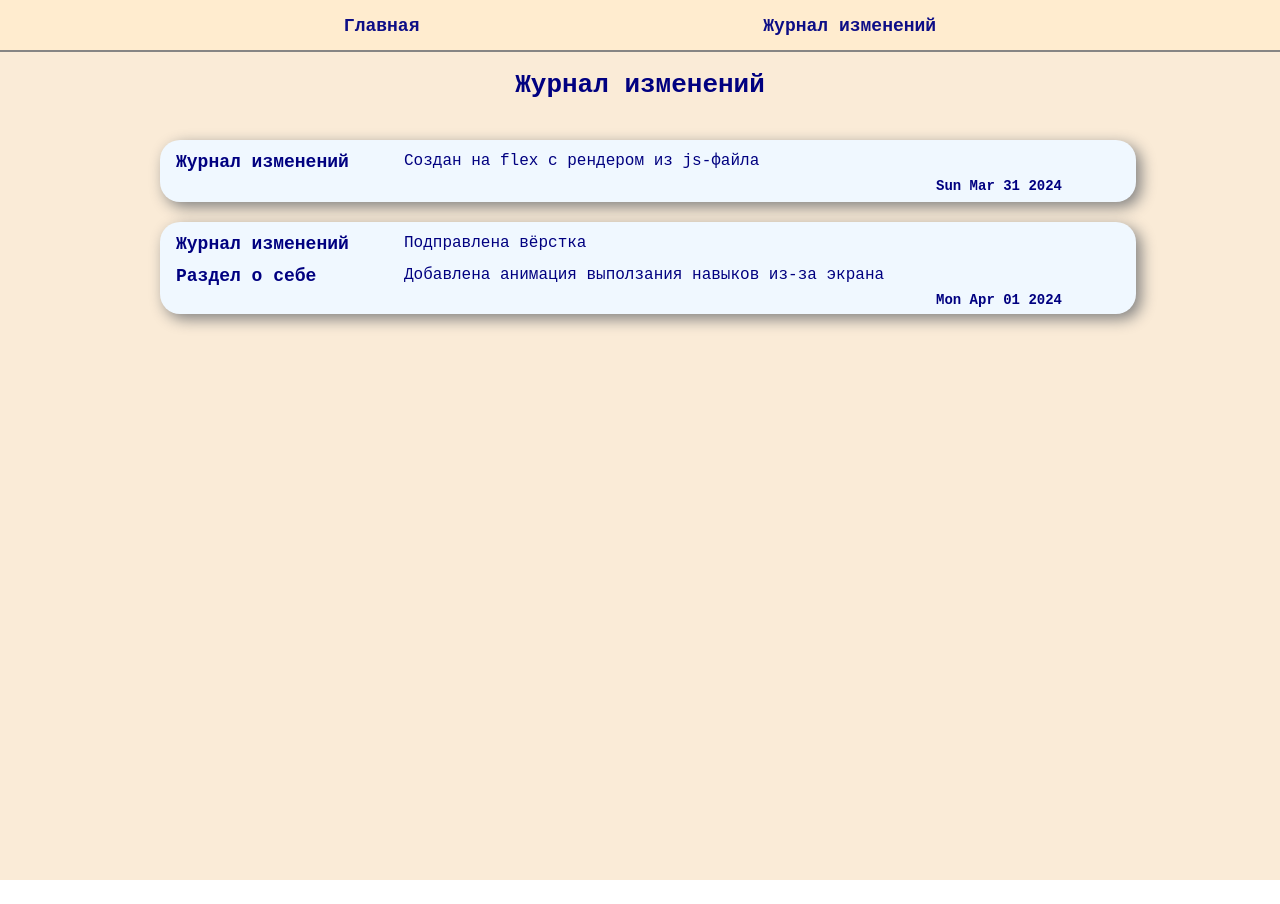
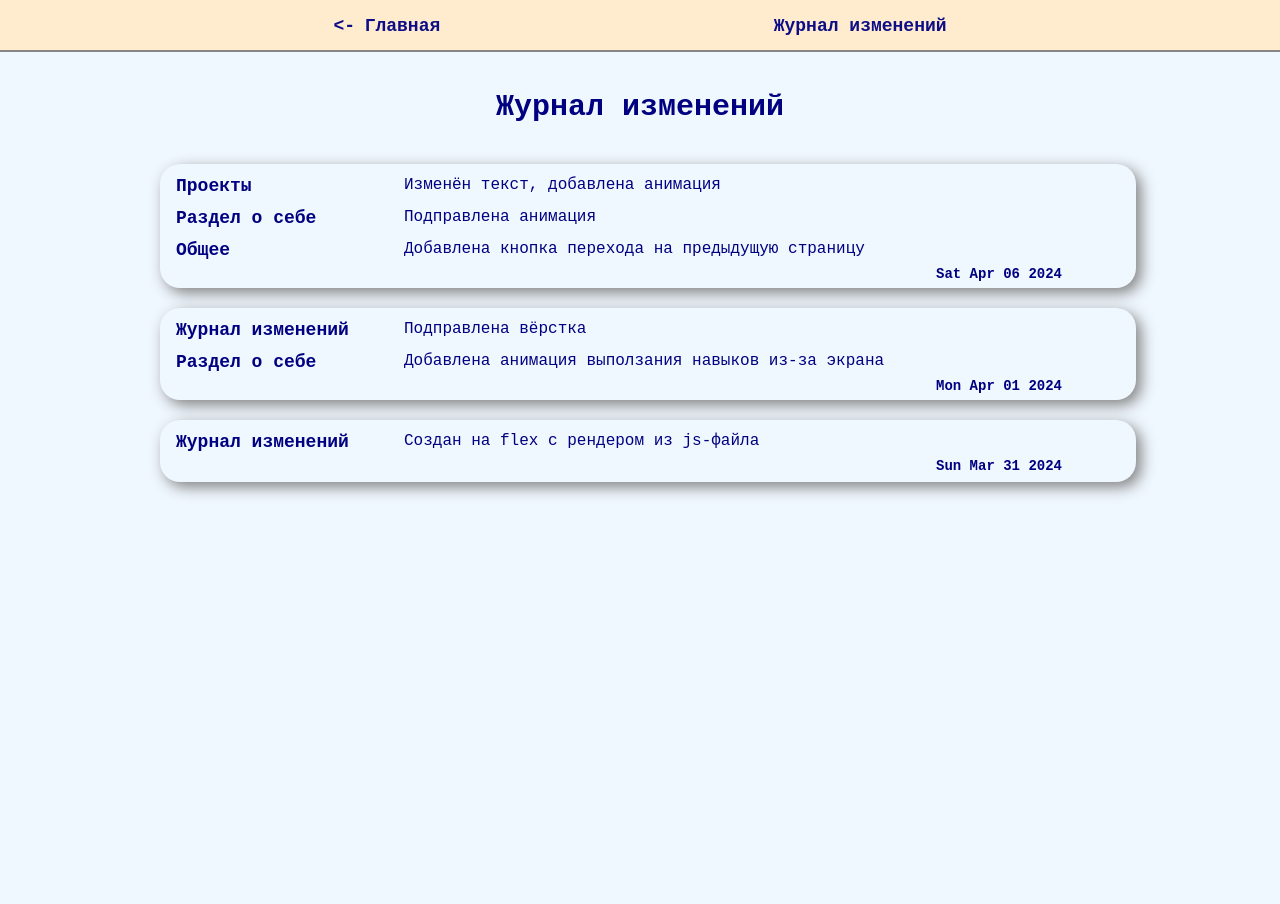
Before and after one commit to losevo/losevo.github.io, a React (Create React App) app in the folder frontend/: page /changelog in a window 1280 px wide. Before the commit the page ends 880 px from the top, so only its background shows below. Built offline with nearby package versions, Linux system fonts and the light colour scheme.

Commit message:
small fix

```diff
--- a/frontend/package.json
+++ b/frontend/package.json
@@ -11,6 +11,7 @@
     "axios": "^1.6.7",
     "classnames": "^2.5.1",
     "gh-pages": "^6.1.1",
+    "history": "^5.3.0",
     "i18next": "^23.10.0",
     "i18next-browser-languagedetector": "^7.2.0",
     "react": "^18.2.0",
--- a/frontend/src/elements/AboutMe.css
+++ b/frontend/src/elements/AboutMe.css
@@ -10,6 +10,8 @@
 
 .skills {
     width: 25vw;
+    transform: translateX(15vw);
+    opacity: 0;
 }
 
 .skills>h3 {
@@ -46,12 +48,12 @@
 .additional-skill {
     display: inline-block;
     margin: 0 auto;
-    transform: translateX(50vw);
 }
 
 .skills-active {
-    transition: all 0.75s linear;
-    transform: translateX(-50vw);
+    transition: all 0.5s linear;
+    opacity: 1;
+    transform: translateX(0);
 }
 
 @media screen and (max-width: 600px) {
--- a/frontend/src/elements/AboutMe.jsx
+++ b/frontend/src/elements/AboutMe.jsx
@@ -1,7 +1,9 @@
 import { useEffect, useRef, useState } from "react";
 import "./AboutMe.css";
 import { Link } from "react-router-dom";
-import * as cn from 'classnames';
+import cn from 'classnames';
+
+//todo Добавить проверку на наличие элемента
 
 const AboutMe = () => {
   const basicSkills = [
@@ -26,19 +28,21 @@ const AboutMe = () => {
   ];
 
   const [ isActive, setIsActive ] = useState(false);
-
   const divRef = useRef();
 
   useEffect(() => {
+    const handleScroll = () => {
+      if (divRef.current.getBoundingClientRect().bottom < 875) {
+        setIsActive(true);
+        return window.removeEventListener('scroll', handleScroll);
+      }
+      return;
+    }
+
     window.addEventListener('scroll', handleScroll);
   },[]);
 
-  const handleScroll = () => {
-    if (divRef.current.getBoundingClientRect().bottom < 875) {
-      setIsActive(true);
-      return window.removeEventListener('scroll', handleScroll);
-    }
-  }
+
 
   return (
     <div className="skills-page" id="about">
@@ -67,20 +71,19 @@ const AboutMe = () => {
             </span>
           </p>
         </div>
-        <div className="skills" ref={divRef}>
+        <div className={cn("skills",
+        {
+          'skills-active': isActive,
+        })} ref={divRef}>
           <h3> ЗНАЮ</h3>
-          <div className={cn("basic-skills", {
-            'skills-active': isActive,
-          })}
+          <div className="basic-skills"
           onScroll={e => console.log('scroll')}>
             {basicSkills.map((skill, index) => (
               <span className="basic-skill" key={index}>{skill}</span>
             ))}
           </div>
           <h3>ИСПОЛЬЗУЮ</h3>
-          <div className={cn("additional-skills", {
-            'skills-active': isActive,
-          })}>
+          <div className="additional-skills">
             {additionalSkills.map((skill, index) => (
               <span className="additional-skill" key={index}>{skill}</span>
             ))}
--- a/frontend/src/elements/ChangeLog.css
+++ b/frontend/src/elements/ChangeLog.css
@@ -1,11 +1,12 @@
 .changelog {
     min-height: 95vh;
-    background-color: antiquewhite;
+    background-color:aliceblue;
 }
 
 .changelog h3 {
-    font-size: 26px;
+    font-size: 30px;
     margin: 0 auto;
+    padding-top: 20px;
     text-align: center;
     color: navy;
     vertical-align: middle;
--- a/frontend/src/elements/ChangeLog.jsx
+++ b/frontend/src/elements/ChangeLog.jsx
@@ -1,5 +1,6 @@
 import "./ChangeLog.css";
 import changelog from "../features/changelog";
+import { useEffect } from "react";
 
 const Change = (props) => {
   const { date, changes } = props.data;
@@ -15,19 +16,25 @@ const Change = (props) => {
       <div className="changelog-date-div">
         <div className="changelog-date">{date.toDateString()}</div>
       </div>
-
     </div>
   );
 };
 
 const ChangeLog = () => {
+  const sortCnangelog = changelog.reverse();
+  useEffect(() => {
+    window.scrollTo(0, 0);
+  }, []);
+
   return (
     <div className="changelog">
       <div className="changelog-head">
         <h3>Журнал изменений</h3>
       </div>
       <div className="changelog-body">
-        {changelog.map((datas, index) => <Change data={datas} key={index}/>)}
+        {sortCnangelog.map((datas, index) => (
+          <Change data={datas} key={index} />
+        ))}
       </div>
     </div>
   );
--- a/frontend/src/elements/NavBar.css
+++ b/frontend/src/elements/NavBar.css
@@ -1,4 +1,5 @@
 .nav {
+    z-index: 10;
     position: -webkit-sticky;
     position: sticky;
     top: 0;
--- a/frontend/src/elements/NavBar.jsx
+++ b/frontend/src/elements/NavBar.jsx
@@ -1,11 +1,13 @@
 import './NavBar.css';
 import { Link } from 'react-router-dom';
+import history from 'history/browser'
 
 const NavBar = () => {
+
     return (
         <nav className='nav'>
             <ul>
-                <li><Link to={'/'}>Главная</Link></li>
+                <li><Link onClick={() => history.back()}>{'<-'}</Link>{" "}<Link to={'/'}>{"Главная"}</Link></li>
                 <li><Link to={'changelog'}>Журнал изменений</Link></li>
             </ul>
         </nav>
--- a/frontend/src/elements/Projects.css
+++ b/frontend/src/elements/Projects.css
@@ -1,5 +1,5 @@
 .projects {
-    min-height: 100vh;
+    min-height: 75vh;
     margin: 0 auto;
     color: navy;
     overflow: hidden;
@@ -44,6 +44,8 @@
     overflow: hidden;
     margin-bottom: 10px;
     padding: 15px;
+    opacity: 0;
+    transform: translateY(-10vh)
 }
 
 .link-to-project {
@@ -67,6 +69,12 @@
     margin-bottom: 10px;
 }
 
+.project-active {
+    transition: all 0.5s linear;
+    opacity: 1;
+    transform: translateX(0);
+}
+
 .projects-tech span {
     display: inline-block;
     margin: 0 4px 4px;
--- a/frontend/src/elements/Projects.jsx
+++ b/frontend/src/elements/Projects.jsx
@@ -1,13 +1,34 @@
 import './Projects.css';
 import projects from '../features/projects.js';
 import { Link } from 'react-router-dom';
+import { useEffect, useRef, useState } from 'react';
+import cn from 'classnames';
 
 const Project = (props) => {
     const { name, description, technologies, links } = props.project;
     const wordForLink = 'GitHub';
+    const divRef = useRef();
+    const [isActive, setIsActive ] = useState(false);
+
+
+    useEffect(() => {
+        const handleScrollProjects = () => {
+            console.log(divRef.current.getBoundingClientRect().bottom)
+            if (divRef.current.getBoundingClientRect().bottom < 900) {
+              setIsActive(true);
+              return window.removeEventListener('scroll', handleScrollProjects);
+            }
+            return;
+          }
+
+          window.addEventListener('scroll', handleScrollProjects);
+    })
 
     return (
-        <div className='project'>
+        <div className={cn({
+            'project': true,
+            "project-active": isActive,
+        })} ref={divRef}>
             <div className='name-of-project'>
                 <h3>{name}</h3>
             </div>
--- a/frontend/src/features/changelog.js
+++ b/frontend/src/features/changelog.js
@@ -20,6 +20,23 @@ const changelog = [
                 description: 'Добавлена анимация выползания навыков из-за экрана',
             },
         ]
+    },
+    {
+        date: new Date(2024, 3, 6),
+        changes: [
+            {
+                page: 'Проекты',
+                description: 'Изменён текст, добавлена анимация',
+            },
+            {
+                page: 'Раздел о себе',
+                description: 'Подправлена анимация',
+            },
+            {
+                page: 'Общее',
+                description: 'Добавлена кнопка перехода на предыдущую страницу',
+            },
+        ]
     }
 ];
 
--- a/frontend/src/features/projects.js
+++ b/frontend/src/features/projects.js
@@ -8,26 +8,36 @@ const projects = [
             поток.`,
       `Учебный проект, который был написан на чистом JS, а теперь
             перенесён на React. Его изначальную реализацию можно
-            посмотреть на GitHub.`
+            посмотреть на GitHub.`,
     ],
-        technologies: ['React', 'HTML', 'CSS', 'Redux-toolkit', 'React Hook Form', 'yup', 'i18next'],
+    technologies: [
+      "React",
+      "HTML",
+      "CSS",
+      "Redux-toolkit",
+      "React Hook Form",
+      "yup",
+      "i18next",
+    ],
     links: {
       linkToGithub: "https://github.com/losevo/frontend-project-11",
-            linkToProject: "rss"
-        }
+      linkToProject: "rss",
+    },
   },
   {
     name: "Рейтинги по CS2",
     description: [
       `Верстка рейтинга по CS2 на основе Elo.`,
-            `Мне было интересно это сделать, и я это сделал.`
+      `С момента перехода киберспортивной сцены с CSGO на CS2 считал рейтинг
+      команд. В данный момент, посчитано порядка трёх тысяч сыгранных матчей.
+       Текущий рейтинг и разбивка по неделе в этом мини-проекте.`,
     ],
-        technologies: ['React', 'HTML', 'CSS', 'Redux-toolkit','classnames'],
+    technologies: ["React", "HTML", "CSS", "Redux-toolkit", "classnames"],
     links: {
       linkToGithub: null,
-            linkToProject: "rating"
-        }
-    }
+      linkToProject: "rating",
+    },
+  },
 ];
 
 export default projects;
--- a/frontend/src/pages/MainPage.jsx
+++ b/frontend/src/pages/MainPage.jsx
@@ -6,13 +6,9 @@ import Contacts from "../elements/Contats";
 
 // todo #6 Добавить модальные окна с комментариями к некоторым страницам
 // todo #7 Добавить страницу с прочитанными книгами
-// todo #8 Сделать navbar с динамичными ссылками на страницу назад
-// todo #9 Добавить анимации для навыков
-// todo #12 Сделать контакты отдельным листом, а не в футере
 // todo #13 Якорные ссылки должны вести к конкретным элементам, а не на страницу, где они находятся
 // todo #14 Сделать подчеркивание ссылок в navbar в зависимости от элемента, где находится пользователь
-// todo #16 Сделать страницу 404
-// todo #20 Добавить рейтинг elo
+//todo #28 Сделать, чтобы ссылка назад появлялась после первого перехода
 
 const MainPage = () => {
 
```
Also changed, not shown: 1 other file (tests, documents, lock files or other folders). Lines whose indentation alone changed are shown as unchanged.
